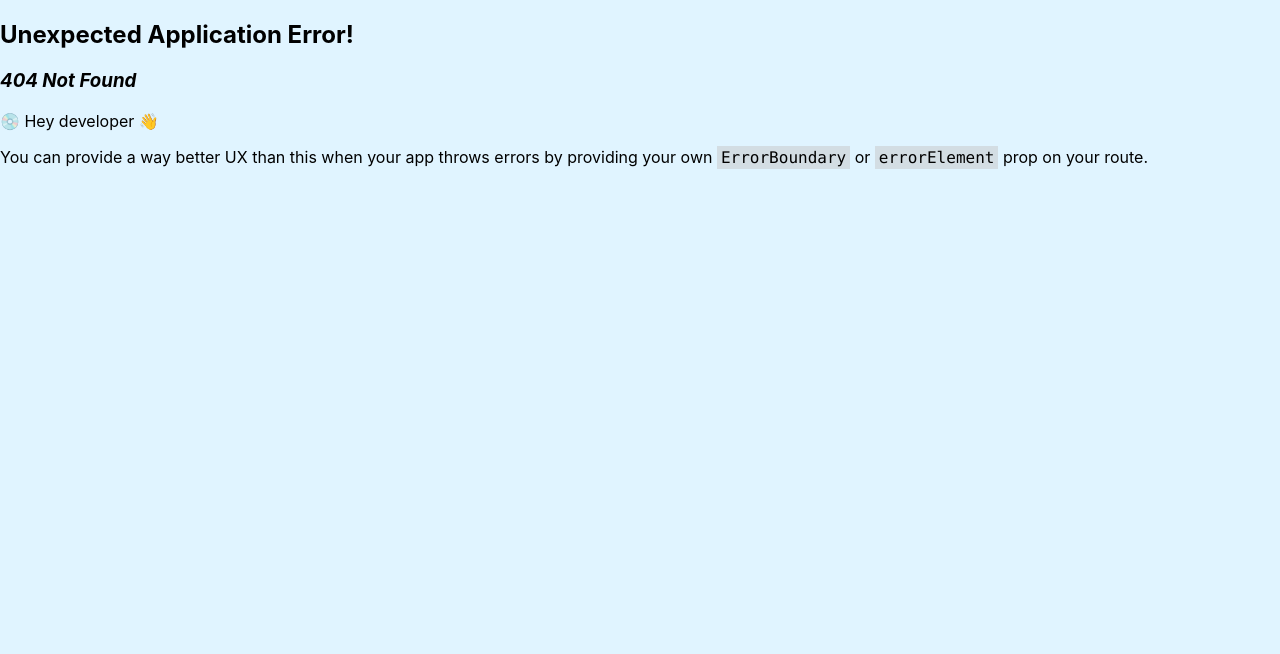
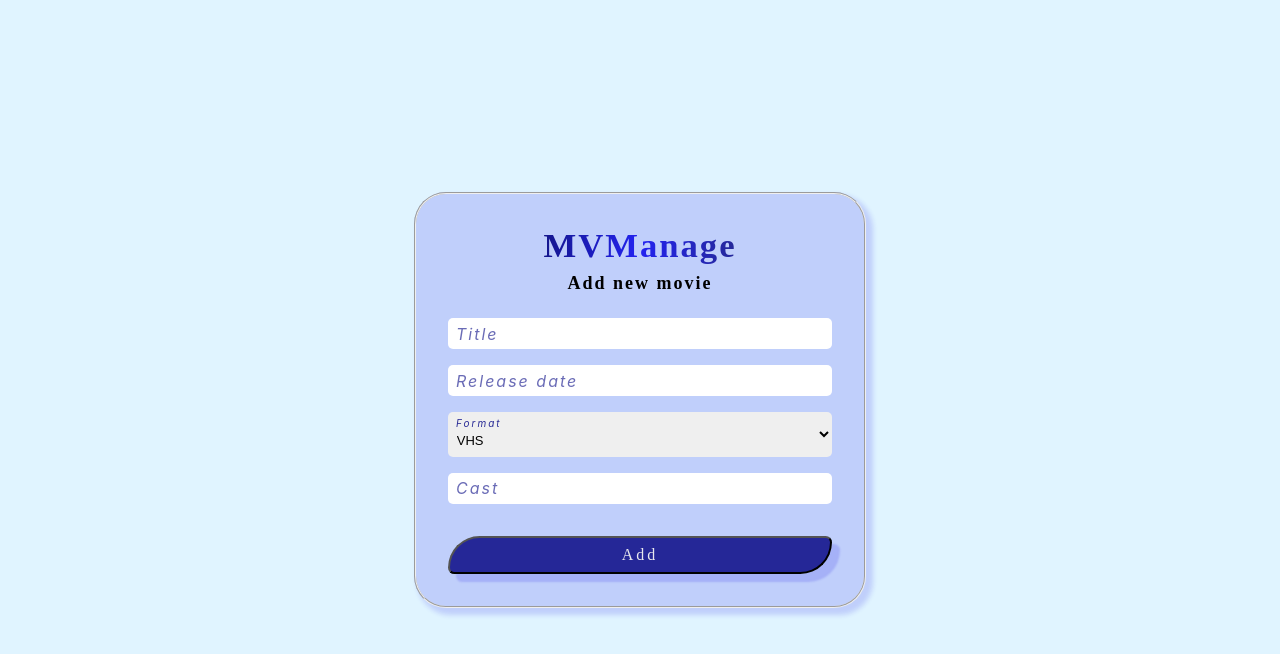
Before and after one commit to VladaBoholii/test-task-webbylab, a React (Create React App) app: page /add-movie in a window 1280 px wide. Before the commit this address had no page. Shown: the top 654 px of the page. Built offline with nearby package versions, Linux system fonts and the light colour scheme.

Commit message:
add movie form style

```diff
--- a/src/App.js
+++ b/src/App.js
@@ -1,28 +1,8 @@
 import { Outlet, useLocation } from "react-router-dom";
-import AddForm from "./views/components/AddForm"
+import AddForm from "./views/components/AddForm";
 
 function App() {
-  const location = useLocation();
-
-  // This will hold the previous location if we came from the main page
-  const state = location.state;
-
-  // backgroundLocation is where we were before going to /add
-  const backgroundLocation = state && state.background;
-
-  return (
-    <>
-      {/* Render the child routes, but if we have a backgroundLocation, render the background location children */}
-      <Outlet context={{ backgroundLocation }} />
-
-      {/* If there's a background location, and current path is /add, show modal */}
-      {backgroundLocation && location.pathname === "/add" && (
-        <div className="modal">
-          <AddForm />
-        </div>
-      )}
-    </>
-  );
+  return <Outlet />;
 }
 
 export default App;
--- a/src/views/components/AddForm.tsx
+++ b/src/views/components/AddForm.tsx
@@ -1,12 +1,47 @@
-import React from 'react'
-import '../styles.css'
+import React from "react";
+import "../styles.css";
 
 const AddForm = () => {
   return (
-    <div className='addform'>
-      ADD form
-    </div>
-  )
-}
+    <main>
+      <form onSubmit={() => console.log("suub")} id="add-form">
+        <fieldset id="add-fields">
+          <div className="head">
+            <h1 className="logo">MVManage</h1>
+            <h2>Add new movie</h2>
+          </div>
+          <div className="input-group">
+            <input className="form-input" placeholder="title" />
+            <label className="form-label">Title</label>
+          </div>{" "}
+          <div className="input-group">
+            <input className="form-input" placeholder="date" />
+            <label className="form-label">Release date</label>
+          </div>{" "}
+          <div className="input-group">
+            <select className="form-select">
+              <option value={'VHS'}>VHS</option>
+              <option value={'DVD'}>DVD</option>
+              <option value={'Blue-ray'}>Blu-ray</option>
+            </select>
+            <label className="form-label">Format</label>
+          </div>{" "}
+          <div className="input-group">
+            <input className="form-input" placeholder="cast" />
+            <label className="form-label">Cast</label>
+          </div>
+          <button className="form-btn" type="submit">
+            Add
+          </button>
+        </fieldset>
+      </form>
+    </main>
+  );
+};
 
-export default AddForm
+export default AddForm;
+
+// // 2. Назва фільму
+// 3. Рік випуску
+// 4. Формат (VHS, DVD, Blu-ray)
+// 5. Список акторів (“Ім'я та прізвище актора”)
--- a/src/views/pages/Main.jsx
+++ b/src/views/pages/Main.jsx
@@ -8,7 +8,7 @@ const Main = () => {
   const location = useLocation();
 
   return (
-    <div>
+    <main>
       <section id="main-page">
         <button id="help">?</button>
         <div className="icons">
@@ -34,11 +34,11 @@ const Main = () => {
           </div>
 
           <section id="buttons">
-            <button className="main-button">Search</button>
+            <button className="main-button">New</button>
             <button
               className="main-button"
               onClick={() => {
-                navigate("/add", { state: { background: location } });
+                navigate("/add-movie");
               }}
             >
               Add
@@ -63,7 +63,7 @@ const Main = () => {
           </div>
         </div>
       </section>
-    </div>
+    </main>
   );
 };
 
--- a/src/views/routes.js
+++ b/src/views/routes.js
@@ -12,7 +12,7 @@ const router = createBrowserRouter([
         path: "",
         element: <Main />,
       },
-      { path: "add", element: <AddForm /> },
+      { path: "add-movie", element: <AddForm /> },
     ],
   },
 ]);
--- a/src/views/styles.css
+++ b/src/views/styles.css
@@ -144,7 +144,8 @@
   justify-content: space-evenly;
 }
 
-.main-button {
+.main-button,
+button {
   background: var(--buttonBlue);
   width: calc(30% - 5%);
   color: #f2f2f2f2;
@@ -158,7 +159,8 @@
     padding 0.3s ease;
 }
 
-.main-button:hover {
+.main-button:hover,
+button:hover {
   background: linear-gradient(
     to bottom right,
     var(--iconBlue) 20%,
@@ -170,7 +172,6 @@
   transform: translateY(-5%);
   box-shadow: 13px 13px 5px 2px var(--shadowBlue);
   border: 2px var(--lightBlue) solid;
-  padding: 15px 10px;
 }
 
 #help {
@@ -191,11 +192,106 @@
   color: #e0f4ff;
 }
 
-.addForm{
+/* add form style */
+
+#add-form {
+  font-style: normal;
+  letter-spacing: 2px;
+  height: 100vh;
+  place-content: center;
+}
+
+#add-fields {
+  display: grid;
+  place-items: center;
+  width: max-content;
+  place-self: center;
+  gap: 1rem;
+  border-radius: 2rem;
+  padding: 2rem;
+  background: var(--shadowBlue);
+  box-shadow: 5px 5px 5px 2px var(--shadowBlue);
+  outline: 10px var(--lightBlue);
+}
+
+.head {
+  place-items: center;
+}
+
+#add-fields h2,
+#add-fields .logo {
+  font-family: var(--font-main);
+  margin: 0;
+  padding-bottom: .5rem;
+}
+
+#add-fields h2{
+  font-size: large;
+}
+
+#add-fields .logo {
+  font-size: 26pt;
+}
+
+.input-group {
+  position: relative;
+}
+
+.form-input,
+.form-select {
+  box-sizing: border-box;
+  padding: 8px 0.5rem;
+  width: 30vw;
+  transition: padding 0.2s ease;
+  border-radius: 5px;
+  border: none;
+  font-size: small;
+}
+
+.form-select {
+  padding: 8px 0.3rem;
+}
+
+.form-label {
   position: absolute;
-  top: 50px;
-  z-index: 40;
-  background: #000;
-  color: #e0f4ff;
-  height: 50vh;
+  left: 0.5rem;
+  height: 100%;
+  align-content: center;
+  opacity: 70%;
+  color: var(--buttonBlue);
+  font-style: italic;
 }
+
+.form-input::placeholder {
+  color: transparent;
+}
+
+.form-input:focus,
+.form-input.form-input:not(:placeholder-shown),
+.form-select {
+  padding-top: 1.2rem;
+  outline: none;
+}
+
+.form-input:focus + .form-label,
+.form-input:not(:placeholder-shown) + .form-label,
+.form-select + .form-label {
+  align-content: start;
+  font-size: x-small;
+  padding: 5px 0;
+  opacity: 100%;
+}
+
+.form-btn {
+  margin-top: 1rem;
+  width: 100%;
+  padding: 0.5rem 0;
+  font-size: 12pt;
+}
+
+.form-btn:hover {
+  border-bottom: 2px var(--lightBlue) solid;
+  border-right: 2px var(--lightBlue) solid;
+  border-top: none;
+  border-left: none;
+}
```
